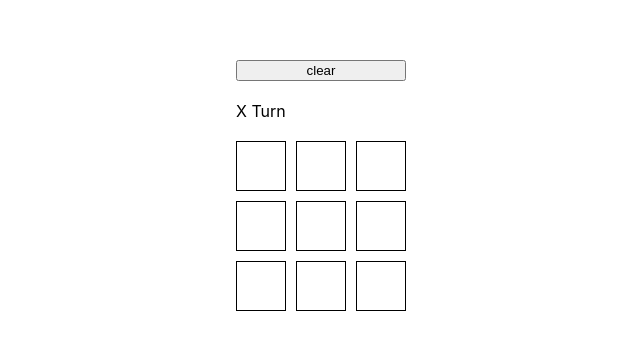
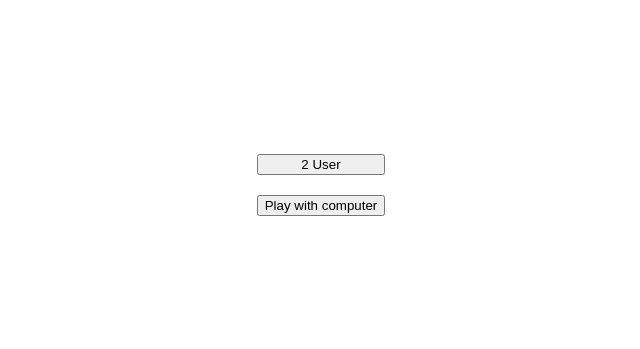
Before and after one commit to lohi212/react_tic_tac_toe, a React (Create React App) app: page / in a window 1280 px wide. Shown: the part 175-524 px from the top of the page, without its empty margins (319-959 px from the left). Built offline with nearby package versions, Linux system fonts and the light colour scheme.

Commit message:
feat(route): game and home routes

```diff
--- a/package.json
+++ b/package.json
@@ -8,6 +8,7 @@
     "@testing-library/user-event": "^13.5.0",
     "react": "^18.2.0",
     "react-dom": "^18.2.0",
+    "react-router-dom": "^6.10.0",
     "react-scripts": "5.0.1",
     "web-vitals": "^2.1.4"
   },
--- a/src/App.js
+++ b/src/App.js
@@ -5,37 +5,20 @@ import { useEffect, useState } from "react";
 import User from "./components/User";
 import Board from "./components/Board";
 import { winnerPossibilities } from "./utils";
+import Game from "./components/Game";
+import { BrowserRouter as Router, Routes, Route } from "react-router-dom";
+import Home from "./components/Home";
 
 function App() {
-  const [user, setUser] = useState("X");
-  const [values, setValues] = useState(new Array(9));
-  const [winner, setWinner] = useState("");
+  const [gameType, setGameType] = useState("");
 
-  const reset = () => {
-    setWinner("");
-    setUser("");
-    setValues(new Array(9));
-  };
   return (
-    <div className="App">
-      <div className="container">
-        <button onClick={reset}>clear</button>
-        <Winner
-          user={user}
-          values={values}
-          setWinner={setWinner}
-          winner={winner}
-        />
-        <User user={user} />
-        <Board
-          setValues={setValues}
-          values={values}
-          user={user}
-          setUser={setUser}
-          winner={winner}
-        />
-      </div>
-    </div>
+    <Router>
+      <Routes>
+        <Route path="/game" element={<Game gameType={gameType} />} />
+        <Route path="/" element={<Home setGameType={setGameType} />} />
+      </Routes>
+    </Router>
   );
 }
 
--- /dev/null
+++ b/src/components/Game.jsx
@@ -0,0 +1,37 @@
+import React, { useState } from "react";
+import Board from "./Board";
+import User from "./User";
+import Winner from "./Winner";
+
+const Game = () => {
+  const [user, setUser] = useState("X");
+  const [values, setValues] = useState(new Array(9));
+  const [winner, setWinner] = useState("");
+
+  const reset = () => {
+    setWinner("");
+    setUser("");
+    setValues(new Array(9));
+  };
+  return (
+    <div>
+      <button onClick={reset}>clear</button>
+      <Winner
+        user={user}
+        values={values}
+        setWinner={setWinner}
+        winner={winner}
+      />
+      <User user={user} />
+      <Board
+        setValues={setValues}
+        values={values}
+        user={user}
+        setUser={setUser}
+        winner={winner}
+      />
+    </div>
+  );
+};
+
+export default Game;
--- /dev/null
+++ b/src/components/Home.jsx
@@ -0,0 +1,24 @@
+import React from "react";
+import { useNavigate } from "react-router-dom";
+
+const Home = ({ setGameType }) => {
+  const navigate = useNavigate();
+
+  const handleGamePage = (type) => {
+    setGameType(type);
+    navigate("/game");
+  };
+
+  return (
+    <div className="App">
+      <div className="container">
+        <button onClick={() => handleGamePage("2-user")}>2 User</button>
+        <button onClick={() => handleGamePage("computer")}>
+          Play with computer
+        </button>
+      </div>
+    </div>
+  );
+};
+
+export default Home;
```
Also changed, not shown: 1 other file (tests, documents, lock files or other folders).
